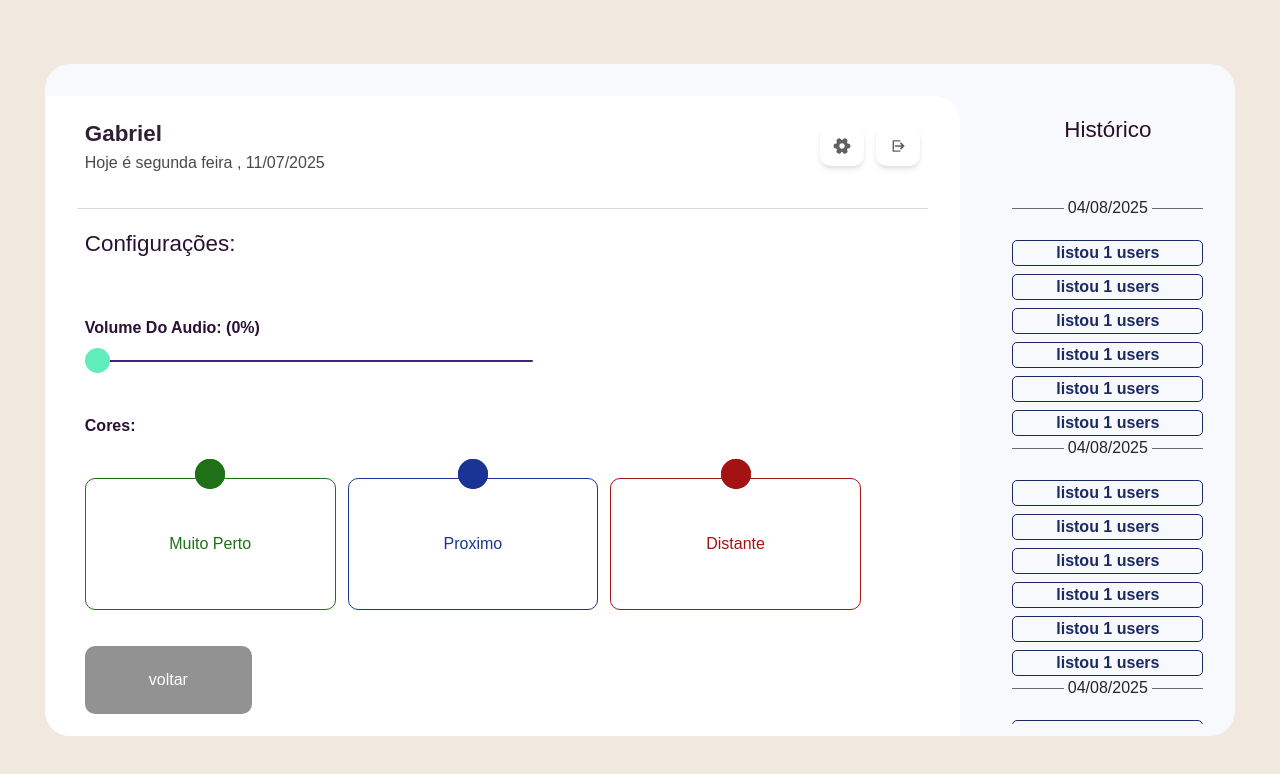
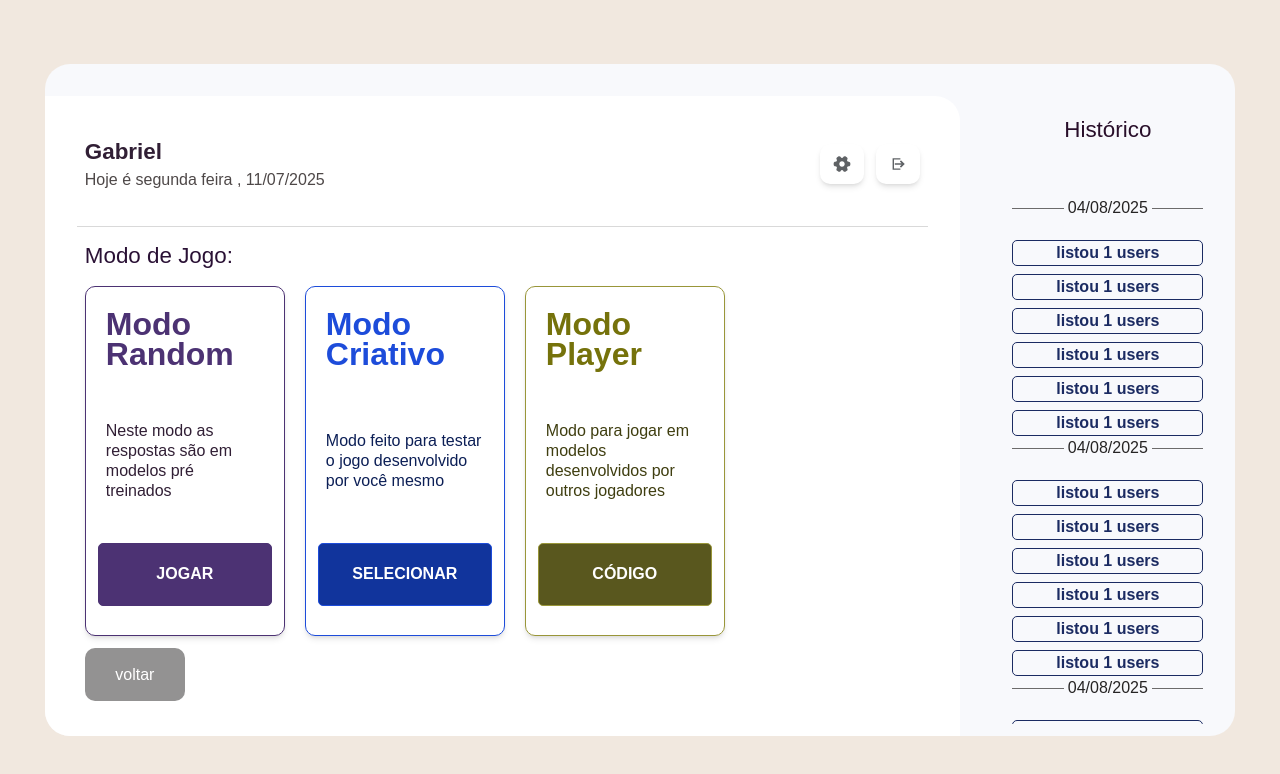
Before and after one commit to brownzini/gdwho, a Next.js app: page / in a window 1280 px wide. Shown: the top 774 px of the page. Built offline with nearby package versions, Linux system fonts and the light colour scheme.

Commit message:
[Feature]: create select mode screen

```diff
--- a/src/app/globals.css
+++ b/src/app/globals.css
@@ -28,3 +28,7 @@ input[type="color"]::-webkit-color-swatch-wrapper {
 input[type="color"]::-webkit-color-swatch {
   border: none;
 }
+
+.transition500 {
+  transition: 0.5s ease-in-out;
+}
--- a/src/app/page.tsx
+++ b/src/app/page.tsx
@@ -1,32 +1,75 @@
-import ConfigurationScreen from "@/screens/ConfigurationScreen";
+import GameSelectScreen from "@/screens/GameSelectScreen";
 import HistoryScreen from "@/screens/HistoryScreen";
+
+const homeStyles = {
+  container: `
+        w-[100%] h-[100vh]
+        flex items-center justify-center
+    `,
+  wrapper: `
+        relative
+        w-[93%] h-[84%] 2xl:max-w-[1400px]
+        flex items-center justify-center
+        rounded-[25px]
+    `,
+  mainArea: `
+        w-[100%] h-[100%] max-h-[750px]
+        flex flex-col items-center justify-center
+    `,
+  detail: `
+        w-[100%] h-[5%]
+        bg-[#F8F9FC]
+        rounded-tl-[25px] rounded-tr-[25px] sm:rounded-tr-[0px]
+    `,
+  content: `
+        w-[100%] h-[100%]
+        bg-[#F8F9FC]
+        rounded-bl-[25px]
+        flex justify-center items-center
+    `,
+  screenSection: `
+        bg-[#FFFFFF]
+        w-[100%] h-[100%]
+        rounded-bl-[25px] rounded-tr-[25px]
+    `,
+  historyArea: `
+        bg-[#F8F9FC]
+        w-[100%] h-[100%] md:w-[30%] md:h-[100%] max-h-[750px] z-12
+        rounded-[25px] md:rounded-tl-[0px] md:rounded-bl-[0px] md:rounded-tr-[25px] md:rounded-br-[25px]
+        hidden absolute md:relative top-[0px] left-[0px] md:flex
+  `,
+};
 
 export default function Home() {
   return (
-    <div className="w-[100%] h-[100vh] flex items-center justify-center">
-      <div className="relative w-[93%] h-[84%] 2xl:max-w-[1400px] flex items-center justify-center rounded-[25px] ">
-        <div className=" w-[100%] h-[100%] max-h-[750px] flex flex-col items-center justify-center ">
-          <div className="w-[100%] h-[5%] bg-[#F8F9FC] rounded-tl-[25px] rounded-tr-[25px] sm:rounded-tr-[0px]"></div>
-          <div className="w-[100%] h-[100%] bg-[#F8F9FC] rounded-bl-[25px] flex justify-center items-center ">
+    <div
+      data-name="home-container"
+      className={homeStyles["container"]}
+    >
+      <div
+        data-name="home-wrapper"
+        className={homeStyles["wrapper"]}
+      >
+        <div
+          data-name="home-main-area"
+          className={homeStyles["mainArea"]}
+        >
+          <div className={homeStyles["detail"]} />
+          <div
+            data-name="home-main-content-area"
+            className={homeStyles["content"]}
+          >
             <div
-              className="
-              w-[100%] h-[100%]
-              bg-[#FFFFFF]
-              rounded-bl-[25px]
-              rounded-tr-[25px]
-            "
+              data-name="home-main-screen-section"
+              className={homeStyles["screenSection"]}
             >
-              <ConfigurationScreen />
+              <GameSelectScreen />
             </div>
           </div>
         </div>
         <div
-          className="
-          bg-[#F8F9FC]
-          w-[100%] h-[100%] md:w-[30%] md:h-[100%] max-h-[750px] z-12
-          rounded-[25px] md:rounded-tl-[0px] md:rounded-bl-[0px] md:rounded-tr-[25px] md:rounded-br-[25px]
-          hidden absolute md:relative top-[0px] left-[0px] md:flex
-        "
+          data-name="home-history-area"
+          className={homeStyles["historyArea"]}
         >
           <HistoryScreen />
         </div>
--- /dev/null
+++ b/src/constants/gameModeCards.ts
@@ -0,0 +1,43 @@
+const GAME_MODE_CARD = {
+  randomMode: {
+    titleContent: "Modo Random",
+    labelContent: "Neste modo as respostas são em modelos pré treinados",
+    buttonDescription: "JOGAR",
+    colors: {
+      borderArea: "1px solid #4C3273",
+      borderButton: "border-[1px] border-[#4C3273]",
+      title: "#4C3273",
+      label: "#311F35",
+      button: "bg-[#4C3273]",
+      hoverButton: "hover:text-[#4C3273]"
+    },
+  },
+  creativeMode: {
+    titleContent: "Modo Criativo",
+    labelContent: "Modo feito para testar o jogo desenvolvido por você mesmo",
+    buttonDescription: "SELECIONAR",
+    colors: {
+      borderArea: "1px solid #1D4CDA",
+      borderButton: "border-[1px] border-[#1D4CDA]",
+      title: "#1D4CDA",
+      label: "#0C1F56",
+      button: "bg-[#11349C]",
+      hoverButton: "hover:text-[#1D4CDA]"
+    },
+  },
+  playerMode: {
+    titleContent: "Modo Player",
+    labelContent: "Modo para jogar em modelos desenvolvidos por outros jogadores",
+    buttonDescription: "CÓDIGO",
+    colors: {
+      borderArea: "1px solid #999639",
+      borderButton: "border-[1px] border-[#999639]",
+      title: "#75720B",
+      label: "#3F3E10",
+      button: "bg-[#59571E]",
+      hoverButton: "hover:text-[#75720B]"
+    },
+  },
+};
+
+export default GAME_MODE_CARD;
--- /dev/null
+++ b/src/features/Game/SelectMode/index.tsx
@@ -0,0 +1,15 @@
+import GameModeCard from "../layouts/GameModeCard";
+import selectModeStyles from "./styles";
+
+export default function SelectMode() {
+  return (
+    <div
+      data-name="select-game-mode-container"
+      className={selectModeStyles["container"]}
+    >
+      <GameModeCard typeMode="randomMode"   />
+      <GameModeCard typeMode="creativeMode" />
+      <GameModeCard typeMode="playerMode"   />
+    </div>
+  );
+}
--- /dev/null
+++ b/src/features/Game/SelectMode/styles.ts
@@ -0,0 +1,9 @@
+const selectModeStyles = {
+  container: `
+        w-[100%] h-[100%]
+        flex flex-row justify-start items-center gap-5
+        pl-10 pr-10
+  `,
+};
+
+export default selectModeStyles;
--- /dev/null
+++ b/src/features/Game/layouts/GameModeCard/index.tsx
@@ -0,0 +1,63 @@
+import Button from "@/components/Button";
+import gameModeCardStyles from "./styles";
+
+import GAME_MODE_CARD from "@/constants/gameModeCards";
+import GameModeType from "@/types/GameMode";
+
+interface Props {
+  typeMode:GameModeType;
+}
+
+export default function GameModeCard({ typeMode="randomMode" }: Props) {
+  return (
+    <div
+      data-name="game-mode-card-container"
+      className={gameModeCardStyles["container"]}
+      style={{ border: GAME_MODE_CARD[typeMode].colors.borderArea }}
+    >
+      <div
+        data-name="game-mode-card-header-area"
+        className={gameModeCardStyles["header"]}
+      >
+        <h2
+          data-name="game-mode-card-header-title"
+          className={gameModeCardStyles["headerTitle"]}
+          style={{ color: GAME_MODE_CARD[typeMode].colors.title }}
+        >
+          {GAME_MODE_CARD[typeMode].titleContent}
+        </h2>
+      </div>
+      <div
+        data-name="game-mode-card-body-area"
+        className={gameModeCardStyles["body"]}
+      >
+        <h3
+          data-name="game-mode-card-body-label"
+          className={gameModeCardStyles["bodyLabel"]}
+          style={{ color: GAME_MODE_CARD[typeMode].colors.label }}
+        >
+          {GAME_MODE_CARD[typeMode].labelContent}
+        </h3>
+      </div>
+      <div
+        data-name="game-mode-card-footer-area"
+        className={gameModeCardStyles["footer"]}
+      >
+        <Button
+          width="w-full"
+          bgColor={GAME_MODE_CARD[typeMode].colors.button}
+          borderRadius="rounded-[5px]"
+          hoverBgColor="hover:bg-[#fff]"
+          borderStyle={GAME_MODE_CARD[typeMode].colors.borderButton}
+        >
+          <p
+            data-name="game-mode-card-footer-description"
+            className={gameModeCardStyles["buttonDescription"]+GAME_MODE_CARD[typeMode].colors.hoverButton}
+          >
+            {GAME_MODE_CARD[typeMode].buttonDescription}
+          </p>
+        </Button>
+      </div>
+    </div>
+  );
+}
--- /dev/null
+++ b/src/features/Game/layouts/GameModeCard/styles.ts
@@ -0,0 +1,31 @@
+const gameModeCardStyles = {
+  container: `
+        w-full max-w-[200px] h-full shadow-md
+        rounded-[10px]
+    `,
+  header: `
+        w-full h-[30%]
+        flex justify-start items-center
+        pl-5 pr-5
+    `,
+  headerTitle: `font-black font-["Exo_2"] leading-[30px] text-[2rem]`,
+  body: `
+        w-full h-[40%]
+        flex justify-start items-center
+        pl-5 pr-5
+    `,
+  bodyLabel: `font-extralight font-["Roboto"] leading-[20px]`,
+  footer: `
+        w-full h-[25%]
+        flex justify-start items-center
+        p-3
+    `,
+  buttonDescription: `
+      w-full h-full
+      font-["Inter"] font-bold text-[#fff]
+      transition500
+      flex justify-center items-center
+  `,
+};
+
+export default gameModeCardStyles;
--- /dev/null
+++ b/src/screens/GameSelectScreen/index.tsx
@@ -0,0 +1,45 @@
+import Header from "@/shared/Header";
+import ScreenTitle from "@/shared/ScreenTitle";
+import gameSelectScreenStyles from "./styles";
+import SelectMode from "@/features/Game/SelectMode";
+import Button from "@/components/Button";
+
+export default function GameSelectScreen() {
+  return (
+    <div
+      data-name="game-select-screen-container"
+      className={gameSelectScreenStyles["container"]}
+    >
+      <Header
+        nameTitle="Gabriel"
+        todayTitle="Hoje é segunda feira , 11/07/2025"
+      />
+      <div className="w-[93%] h-[1px] bg-[#D9D9D9]" />
+      <div
+        data-name="game-select-wrapper"
+        className={gameSelectScreenStyles["wrapper"]}
+      >
+        <ScreenTitle title="Modo de Jogo:" />
+        <SelectMode />
+        <div
+          data-name="game-select-button-area"
+          className={gameSelectScreenStyles["buttonArea"]}
+        >
+          <Button
+            width="w-[20%] min-w-[50px] max-w-[100px]"
+            height="h-[57%] sm:h-[75%]"
+            bgColor="bg-[#939292]"
+            hoverBgColor="hover:bg-[#504c4c]"
+          >
+            <p
+              data-name="game-select-button-description"
+              className={gameSelectScreenStyles["backButtonDescription"]}
+            >
+              voltar
+            </p>
+          </Button>
+        </div>
+      </div>
+    </div>
+  );
+}
--- /dev/null
+++ b/src/screens/GameSelectScreen/styles.ts
@@ -0,0 +1,14 @@
+const gameSelectScreenStyles = {
+  container: `
+        w-[100%] h-[100%]
+        flex flex-col justify-center items-center gap-3 lg:gap-7 xl:gap-3
+    `,
+  wrapper: `
+        w-[100%] h-[75%]
+        flex flex-col justify-center items-start gap-3
+    `,
+  buttonArea: ` w-full h-[20%] pl-10`,
+  backButtonDescription: ` text-[#fff] font-medium text-[1rem] `,
+};
+
+export default gameSelectScreenStyles;
--- a/src/shared/GameCard/styles.ts
+++ b/src/shared/GameCard/styles.ts
@@ -12,7 +12,7 @@ const cardStyles = {
     `,
     cardBodyArea: `
           select-none
-          w-full h-[70%] max-w-[320px] max-h-[160px]
+          w-full h-[70%] max-w-[320px] max-h-[160px] shadow-md
           flex justify-center items-center
           rounded-[10px]
     `,
--- /dev/null
+++ b/src/types/GameMode.ts
@@ -0,0 +1,3 @@
+type GameModeType = 'randomMode' | 'creativeMode' | 'playerMode';
+
+export default GameModeType;
```
